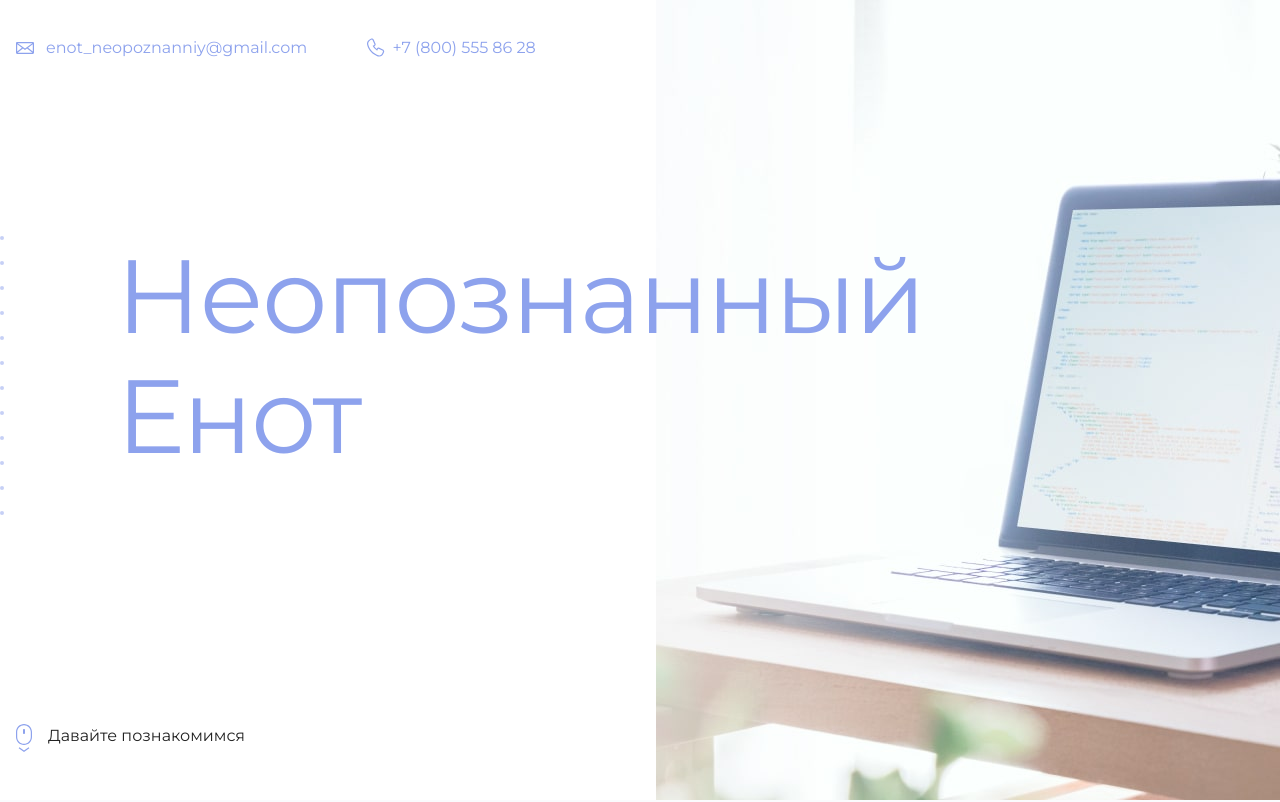
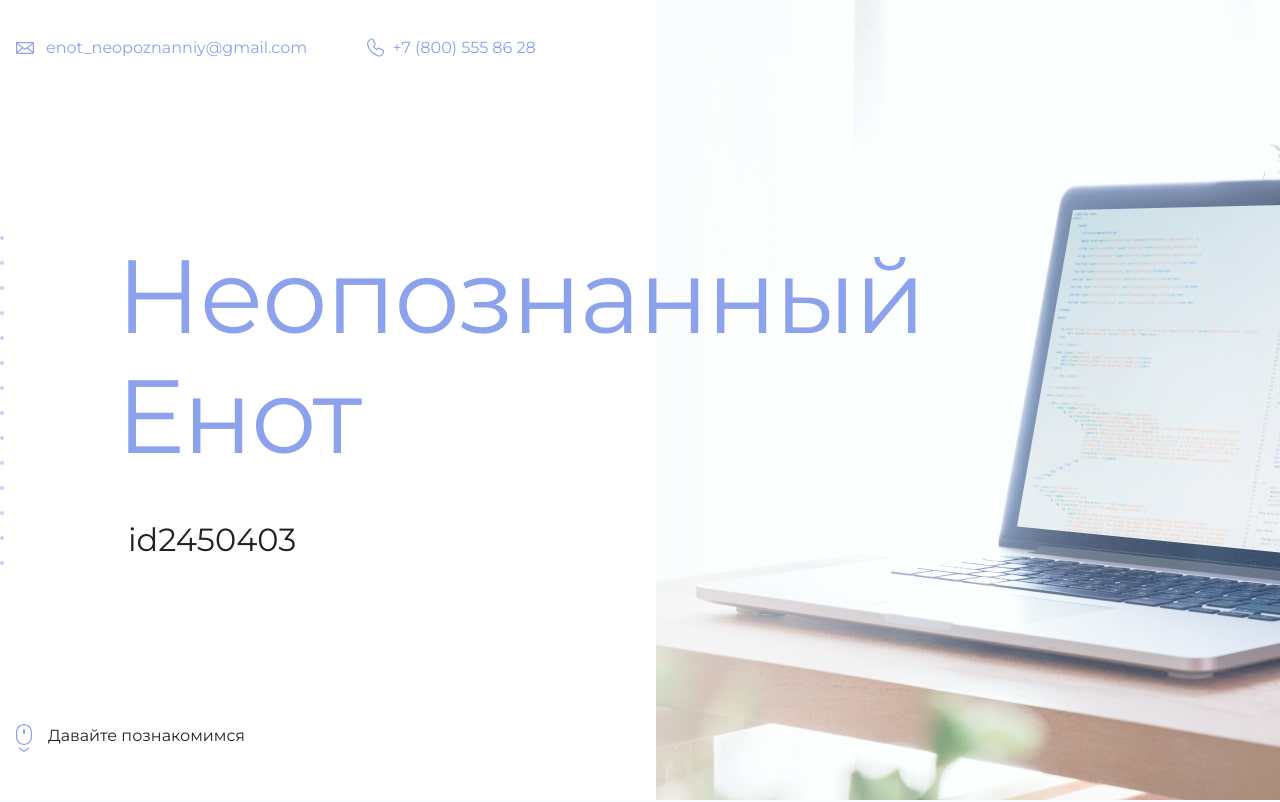
Before and after one commit to YanaDorozhinskaya/my-site, a plain HTML site: page index.html in a window 1280 px wide. Shown: the top 802 px of the page. Drawn offline with Linux system fonts and the light colour scheme.

Commit message:
Update index.html
Added id

```diff
--- a/index.html
+++ b/index.html
@@ -19,7 +19,7 @@
       <section class="hero-image">
         <div class="container">
           <h1 class="heading">Неопознанный Енот</h1>
-          <p><!-- Тут ваш id на сайте Академии --></p>
+          <p>id2450403</p>
         </div>
       </section>
 
```
